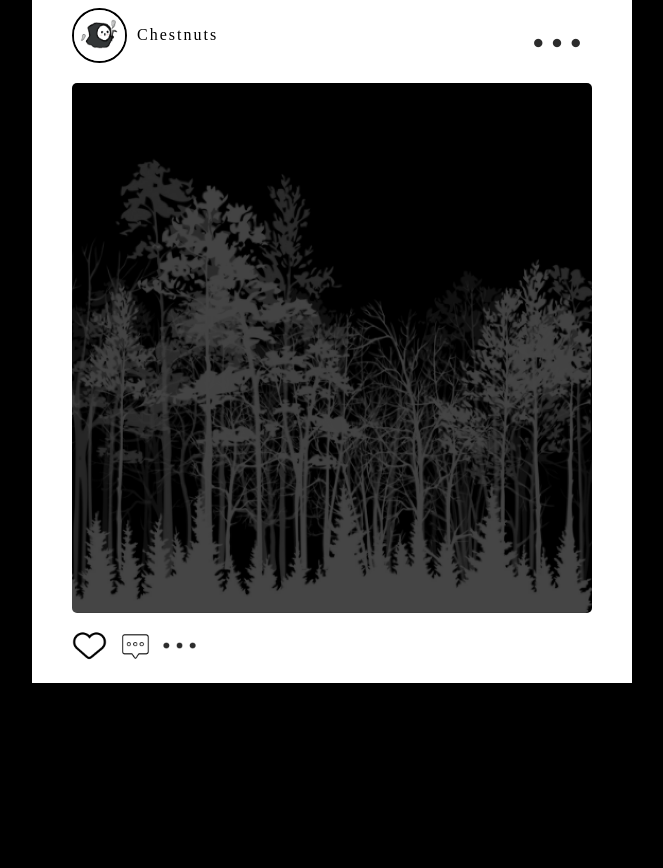
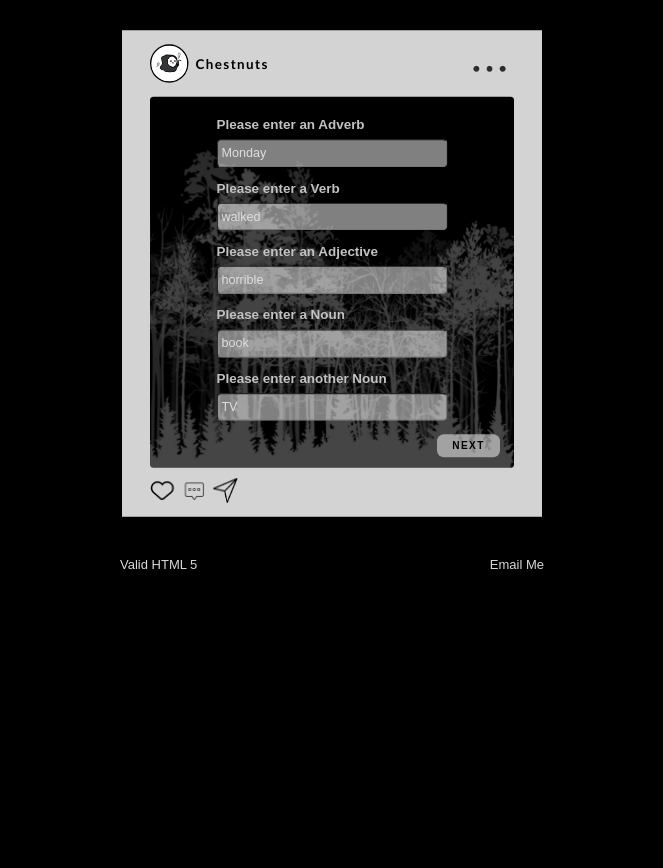
Before and after one commit to JinxiaW/Des157A, a plain HTML site: page studio1/index.html in a window 1280 px wide. Shown: the part 182-1050 px from the top of the page, without its empty margins (308-971 px from the left). Drawn offline with nearby package versions, Linux system fonts and the light colour scheme; a web font is replaced by a local one.

Commit message:
add mab libs

```diff
--- a/studio1/index.html
+++ b/studio1/index.html
@@ -15,7 +15,7 @@
 <body>
     <div id="container">
         <header>
-
+            <h1>A fridge-horror story</h1>
         </header>
 
       <main>
@@ -31,19 +31,34 @@
             </section>
 
             <section id="smallTitle">
+                        <form id="myform">
+                            <label>Please enter an Adverb</label>
+                            <input type="text" id="qt1"  placeholder="Monday">
+
+                            <label>Please enter a Verb</label>
+                            <input type="text" id="qt2" placeholder="walked">
+
+                            <label>Please enter an Adjective</label>
+                            <input type="text" id="qt3" placeholder="horrible">
+
+                            <label>Please enter a Noun</label>
+                            <input type="text" id="qt4" placeholder="book">
+
+                            <label>Please enter another Noun</label>
+                            <input type="text" id="qt5" placeholder="TV">
+                        </form>
+            </section>
+
+            <section id="nextPg">
+                <button id="button">NEXT</button>
 
             </section>
-
             <section id="par">
-                    <p id="text">
-                        On 1. night, Zoey and Ishtar were in the jungle near their backyard taking pictures of their antique car for sale. Suddenly there was a rustling sound around them and Zoey told Ishtar to run, so she did. As Ishtar runs away, she hears a 2.sound. It seemed like someone had fizz into their car. Ishtar felt 3., so she immediately ran back home. She came home and saw Zoey reading the newspaper in front of her desk. When she told Zoey what had just happened, Zoey said she had been at home reading the 4. and watching 5..
-                    </p>
+                    <p id="text"></p>
             </section>
 
             <section id="icons">
-                <div class="image3">
-                    <img src="image/image3.png" alt="image3">
-                </div>
+                <div class="image3 image4"></div>
 
                 <div class="image3">
                     <img src="image/image4.png" alt="image4">
@@ -51,11 +66,13 @@
 
                 <div class="image3">
 
-                    <img src="image/image5.png" alt="image5">
+                    <img src="image/image6.png" alt="image5">
                 </div>
             </section>
         </main>
     <footer>
+        <a href="https://validator.w3.org/">Valid HTML 5</a>
+        <a href="mailto:jxcwang@ucdavis.edu">Email Me</a>
     </footer>
 
     </div>
--- a/studio1/script.js
+++ b/studio1/script.js
@@ -2,4 +2,43 @@
     "use strict";
     console.log(`reading js`);
 
+    const myform=document.getElementById(`smallTitle`);
+    const par=document.getElementById(`par`);
+    const button=document.querySelector(`#button`);
+
+    let isShow =false;
+
+    button.addEventListener(`click`, function(event){
+
+        const qt1=document.getElementById(`qt1`).value;
+        const qt2=document.getElementById(`qt2`).value;
+        const qt3=document.getElementById(`qt3`).value;
+        const qt4=document.getElementById(`qt4`).value;
+        const qt5=document.getElementById(`qt5`).value;
+
+        const text=document.getElementById(`text`);
+
+        text.innerHTML = (`On <span class="text01">${qt1}</span> night, Zoey and Ishtar were in the jungle near their backyard taking pictures of their antique car for sale. Suddenly there was a rustling sound around them and Zoey told Ishtar to run, so she did. As Ishtar runs away, she hears a <span class="text01">${qt2}</span> sound. It seemed like someone had fizz into their car. Ishtar felt <span class="text01">${qt3}</span>, so she immediately ran back home. She came home and saw Zoey reading the newspaper in front of her desk When she told Zoey what had just happened, Zoey said she had been at home reading the <span class="text01">${qt4}</span> and watch <span class="text01">${qt5}</span>.`);
+
+
+
+        if (qt1 == '' || qt2 == '' || qt3 == '' || qt4 == '' || qt5 == '') {
+			alert('Please enter the word');
+		} else {
+			isShow = !isShow;
+
+			if (isShow == true) {
+				smallTitle.style.display = 'none';
+				par.style.display = 'block';
+				button.innerHTML = 'Back';
+
+			} else {
+				smallTitle.style.display = 'block';
+				par.style.display = 'none';
+				button.innerHTML = 'Next';
+				location.reload([true])
+			}
+
+		}
+	})
 }());
--- a/studio1/styles.css
+++ b/studio1/styles.css
@@ -13,23 +13,38 @@
 
 body{
     background-color: #000;
+    font-family: Arial, sans-serif;
+   }
+
+h1{
+    margin-top: -40px;
+    text-transform: capitalize;
+    font-family:'Josefin Sans';
+    color: #d5d3cc;
+    text-align: center;
 }
 
 main {
        width: 50%;
-       margin:auto;
-       background-color: #fff;
+       margin:20px auto;
+       background-color: #d3d3d3;
        padding: 20px 40px;
+       position: relative;
+       transform: scale(0.7);
+       margin-top: -80px;
    }
 
 #images {
        display: flex;
        width: 100%;
        position: relative;
-       background-color: #fff;
+       background-color: #d3d3d3;
    }
 
 #images p{
+        font-size: larger;
+        font-family:'Trebuchet MS';
+        font-weight: bold;
        margin-left: 10px;
        letter-spacing: 2px;
        margin-top: 18px;
@@ -57,8 +72,21 @@
 
 .image3 {
     width: 35px;
+    height: 35px;
     margin-right: 10px;
 }
+
+.image4 {
+    width: 35px;
+    height: 35px;
+    background-image: url(image/image3.png);
+    background-size: 100% 100%;
+}
+
+.image4:hover {
+    background-image: url(image/3.1.png);
+}
+
 #smallTitle {
        width: 100%;
        height: 530px;
@@ -66,6 +94,63 @@
        margin-top: 20px;
        border-radius: 5px;
        background-size: 100% 100%;
+   }
+
+#myform {
+    width: 100%;
+    padding:10px 95px;
+    color: #c3c3c3;
+}
+
+#myform label{
+    display: block;
+    width: 100%;
+    line-height: 40px;
+    margin-top: 10px;
+    font-size: larger;
+    font-weight:bold;
+}
+
+#myform input{
+    display: block;
+    width: 100%;
+    font-size: 18px;
+    padding: 8px 5px;
+    background-color: rgba(255,255,255,0.5);
+    border-radius: 7px;
+}
+
+#myform input:hover{
+    background-color:#dfdede;
+}
+
+#myform input::placeholder {
+    color: #dfdede;
+}
+
+#nextPg{
+ width: 100%;
+}
+
+#button{
+     display: block;
+     font-size: 0.9em;
+     font-weight: bold;
+     width: 90px;
+     background-color: rgba(255,255,255,0.5);
+     padding: 8px 0;
+     border-radius: 10px;
+     letter-spacing: 2px;
+     border: none;
+     margin: 15px auto;
+     position: absolute;
+     right: 60px;
+     bottom: 70px;
+}
+
+#button:hover {
+     background-color: #dad7d7;
+     color: #000000;
 }
 
 #icons {
@@ -77,6 +162,7 @@
 
  #par {
     background-image: url(image/bkImage.png);
+    background-size: 100% 100%;
     height: 500px;
     padding: 35px;
     margin-top: 20px;
@@ -84,8 +170,37 @@
    }
 
 #par p{
-    color: #fff;
-    font-size: 17px;
+    color: #bbb4a3;
+    font-size: 22px;
     letter-spacing: 1px;
     line-height: 30px;
    }
+
+.text01{
+    color: red;
+   }
+
+footer {
+    width: 100%;
+    height: 100px;
+    font-size: 13px;
+    position: relative;
+    bottom: 80px;
+    padding: 0 388px;
+}
+
+footer a {
+    color: #dad7d7;
+    text-decoration: none;
+    line-height: 60%;
+    float: left;
+
+}
+
+footer a:last-child{
+	float: right;
+}
+
+footer a:hover {
+    color: #dad7d7;
+}
```
Also changed, not shown: index.html (+1 -2 lines), styles.css (+11 -11 lines), studio1/image/3.1.png (added), studio1/image/image6.png (added), 4 other files. Lines whose indentation alone changed are shown as unchanged.
